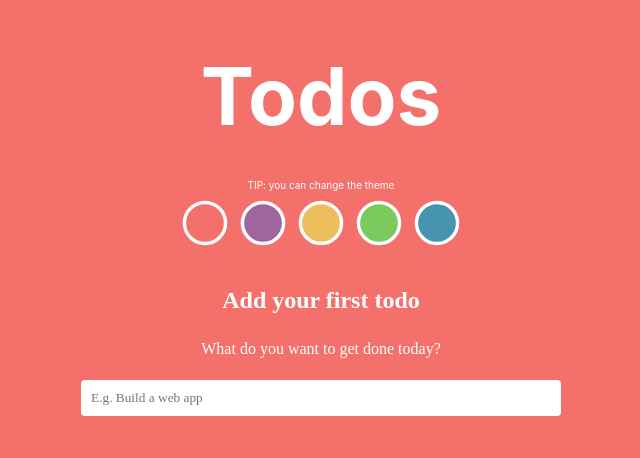
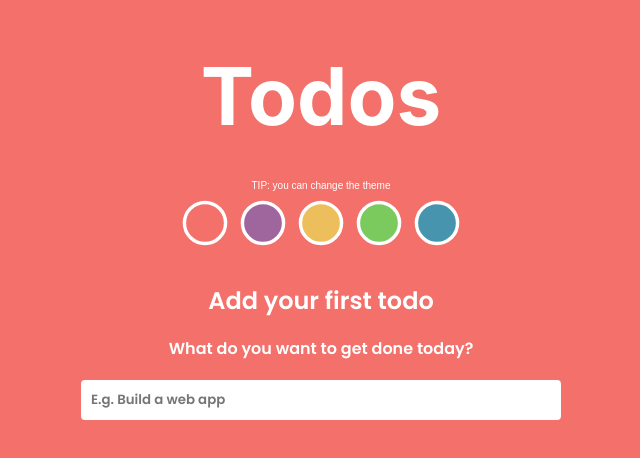
Before and after one commit to devloves/js-todo, a plain HTML site: page index.html in a window 1280 px wide. Shown: the whole page, without its empty margins (319-959 px from the left). Drawn offline with Linux system fonts and the light colour scheme.

Commit message:
Update index.html

```diff
--- a/index.html
+++ b/index.html
@@ -3,8 +3,8 @@
   <head>
     <meta charset="UTF-8" />
     <meta name="viewport" content="width=device-width, initial-scale=1.0" />
-    <meta http-equiv="X-UA-Compatible" content="ie=edge"
-    <link href="https://fonts.googleapis.com/css2?family=Poppins:wght@600&display=swap" rel="stylesheet">
+    <meta http-equiv="X-UA-Compatible" content="ie=edge" />
+	<link href="https://fonts.googleapis.com/css2?family=Poppins:wght@600&display=swap" rel="stylesheet">
     <title>Todo</title>
     <link rel="stylesheet" href="styles.css" />
 	<style>
@@ -37,7 +37,7 @@
       <div class="container">
         <h1 class="app-title">Todos</h1>
 		<center>
-		<span style="text-align:center; font-size: 10px;color: #fff;">TIP: you can change the theme<span>
+		<span style="text-align:center; font-size: 10px;color: #fff; font-family: 'arial';">TIP: you can change the theme<span>
 		</center>
 		<div style="display: flex; align-items: center; justify-content: center;padding-bottom: 2rem;" class="theme">
 		<svg width="14" height="14" viewBox="0 0 14 14" fill="none" xmlns="http://www.w3.org/2000/svg"
```
